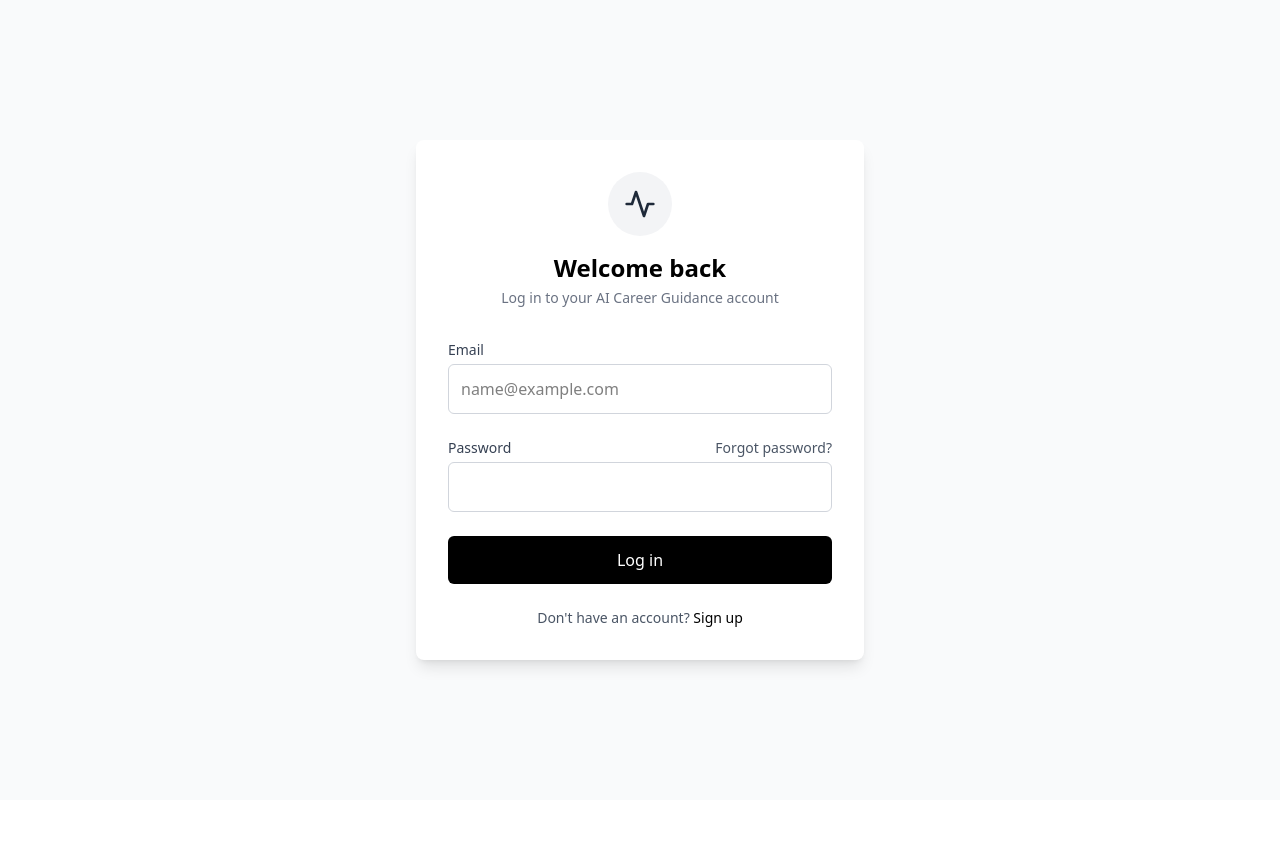
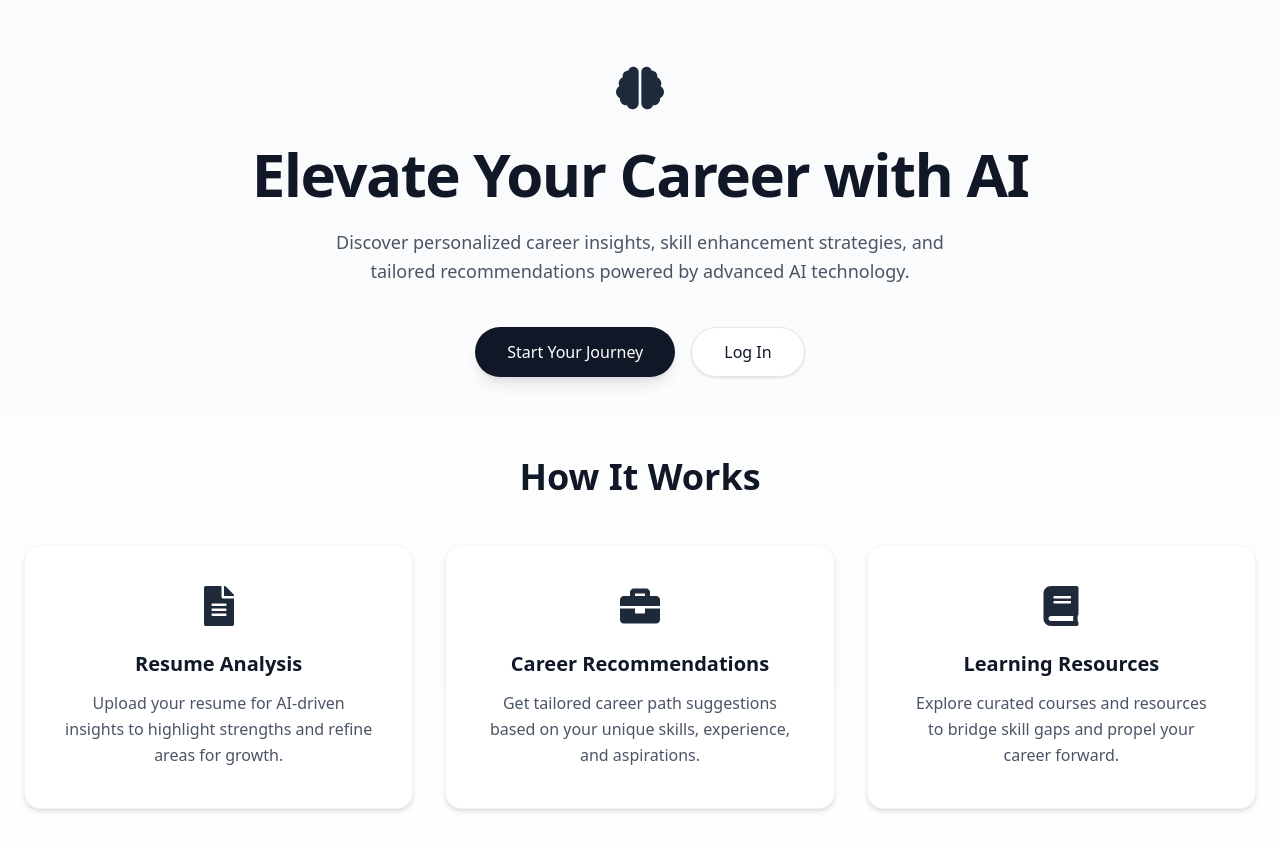
Before and after one commit to Himalf/IntelliPath, a React (Vite) app in the folder frontend/: page / in a window 1280 px wide. Before the commit this address led to /login. Shown: the top 852 px of the page. Before the commit the page ends 800 px from the top, so only its background shows below. Built offline with nearby package versions, Linux system fonts and the light colour scheme.

Commit message:
feat: add the landing page to the project

```diff
--- a/frontend/package.json
+++ b/frontend/package.json
@@ -15,6 +15,7 @@
     "react": "^19.0.0",
     "react-dom": "^19.0.0",
     "react-hook-form": "^7.55.0",
+    "react-icons": "^5.5.0",
     "react-router-dom": "^7.5.1",
     "tailwindcss": "^4.1.4"
   },
--- /dev/null
+++ b/frontend/src/pages/LandingPage.tsx
@@ -0,0 +1,96 @@
+import { useNavigate } from "react-router-dom";
+import { FaBrain, FaFileAlt, FaBriefcase, FaBook } from "react-icons/fa";
+
+function IconBrain() {
+  return <FaBrain className="text-gray-800 w-12 h-12" />;
+}
+
+function IconResume() {
+  return <FaFileAlt className="text-gray-800 w-10 h-10" />;
+}
+
+function IconCareer() {
+  return <FaBriefcase className="text-gray-800 w-10 h-10" />;
+}
+
+function IconLearning() {
+  return <FaBook className="text-gray-800 w-10 h-10" />;
+}
+
+export default function LandingPage() {
+  const navigate = useNavigate();
+
+  return (
+    <div className="min-h-screen bg-gradient-to-b from-gray-50 to-white flex flex-col items-center justify-center font-sans">
+      {/* Hero Section */}
+      <div className="flex flex-col items-center justify-center text-center mt-16 mb-20 px-4">
+        <div className="mb-8 animate-fade-in-up">
+          <IconBrain />
+        </div>
+        <h1 className="text-5xl md:text-6xl font-extrabold mb-6 text-gray-900 tracking-tight animate-fade-in-up delay-100">
+          Elevate Your Career with AI
+        </h1>
+        <p className="text-gray-600 max-w-2xl text-lg mb-10 leading-relaxed animate-fade-in-up delay-200">
+          Discover personalized career insights, skill enhancement strategies,
+          and tailored recommendations powered by advanced AI technology.
+        </p>
+        <div className="flex gap-4 justify-center animate-fade-in-up delay-300">
+          <button
+            onClick={() => navigate("/register")}
+            className="bg-gray-900 text-white px-8 py-3 rounded-full font-medium hover:bg-gray-800 transition-transform hover:scale-105 shadow-lg"
+          >
+            Start Your Journey
+          </button>
+          <button
+            onClick={() => navigate("/login")}
+            className="bg-white border border-gray-200 text-gray-900 px-8 py-3 rounded-full font-medium hover:bg-gray-50 transition-transform hover:scale-105 shadow-sm"
+          >
+            Log In
+          </button>
+        </div>
+      </div>
+
+      {/* How It Works Section */}
+      <div className="w-full max-w-7xl px-6 mb-20">
+        <h2 className="text-3xl md:text-4xl font-extrabold text-center mb-12 text-gray-900 animate-fade-in-up delay-400">
+          How It Works
+        </h2>
+        <div className="grid grid-cols-1 md:grid-cols-3 gap-8">
+          {/* Resume Analysis */}
+          <div className="bg-white border border-gray-100 rounded-2xl p-10 flex flex-col items-center shadow-md hover:shadow-xl transition-transform hover:scale-105 animate-fade-in-up delay-500">
+            <IconResume />
+            <h3 className="font-bold text-xl mt-6 mb-3 text-gray-900">
+              Resume Analysis
+            </h3>
+            <p className="text-gray-600 text-center text-base leading-relaxed">
+              Upload your resume for AI-driven insights to highlight strengths
+              and refine areas for growth.
+            </p>
+          </div>
+          {/* Career Recommendations */}
+          <div className="bg-white border border-gray-100 rounded-2xl p-10 flex flex-col items-center shadow-md hover:shadow-xl transition-transform hover:scale-105 animate-fade-in-up delay-600">
+            <IconCareer />
+            <h3 className="font-bold text-xl mt-6 mb-3 text-gray-900">
+              Career Recommendations
+            </h3>
+            <p className="text-gray-600 text-center text-base leading-relaxed">
+              Get tailored career path suggestions based on your unique skills,
+              experience, and aspirations.
+            </p>
+          </div>
+          {/* Learning Resources */}
+          <div className="bg-white border border-gray-100 rounded-2xl p-10 flex flex-col items-center shadow-md hover:shadow-xl transition-transform hover:scale-105 animate-fade-in-up delay-700">
+            <IconLearning />
+            <h3 className="font-bold text-xl mt-6 mb-3 text-gray-900">
+              Learning Resources
+            </h3>
+            <p className="text-gray-600 text-center text-base leading-relaxed">
+              Explore curated courses and resources to bridge skill gaps and
+              propel your career forward.
+            </p>
+          </div>
+        </div>
+      </div>
+    </div>
+  );
+}
--- a/frontend/src/routes/AppRoutes.tsx
+++ b/frontend/src/routes/AppRoutes.tsx
@@ -5,18 +5,17 @@ import Register from "../features/auth/Register";
 import ProtectedRoute from "../components/ProtectedRoutes";
 import DashboardLayout from "../layouts/DashboardLayout";
 import { useAuth } from "../features/auth/AuthContext";
+import LandingPage from "../pages/LandingPage"; // 👈 import your landing page
 
 export default function AppRoutes() {
   const { token } = useAuth();
 
   return (
     <Routes>
-      {/* Redirect from root based on authentication status */}
+      {/* Root route shows landing if not logged in */}
       <Route
         path="/"
-        element={
-          token ? <Navigate to="/dashboard" /> : <Navigate to="/login" />
-        }
+        element={token ? <Navigate to="/dashboard" /> : <LandingPage />}
       />
 
       {/* Public routes */}
@@ -38,18 +37,13 @@ export default function AppRoutes() {
           </ProtectedRoute>
         }
       >
-        {/* Dashboard nested routes can be defined here if needed */}
-        {/* These will be rendered in the <Outlet /> of DashboardLayout */}
+        {/* Nested routes inside dashboard can go here */}
         {/* <Route path="career" element={<CareerSuggestions />} /> */}
         {/* <Route path="resume" element={<ResumeAnalysis />} /> */}
-        {/* etc. */}
       </Route>
 
       {/* Catch-all route */}
-      <Route
-        path="*"
-        element={<Navigate to={token ? "/dashboard" : "/login"} />}
-      />
+      <Route path="*" element={<Navigate to={token ? "/dashboard" : "/"} />} />
     </Routes>
   );
 }
```
Also changed, not shown: 1 other file (tests, documents, lock files or other folders).
